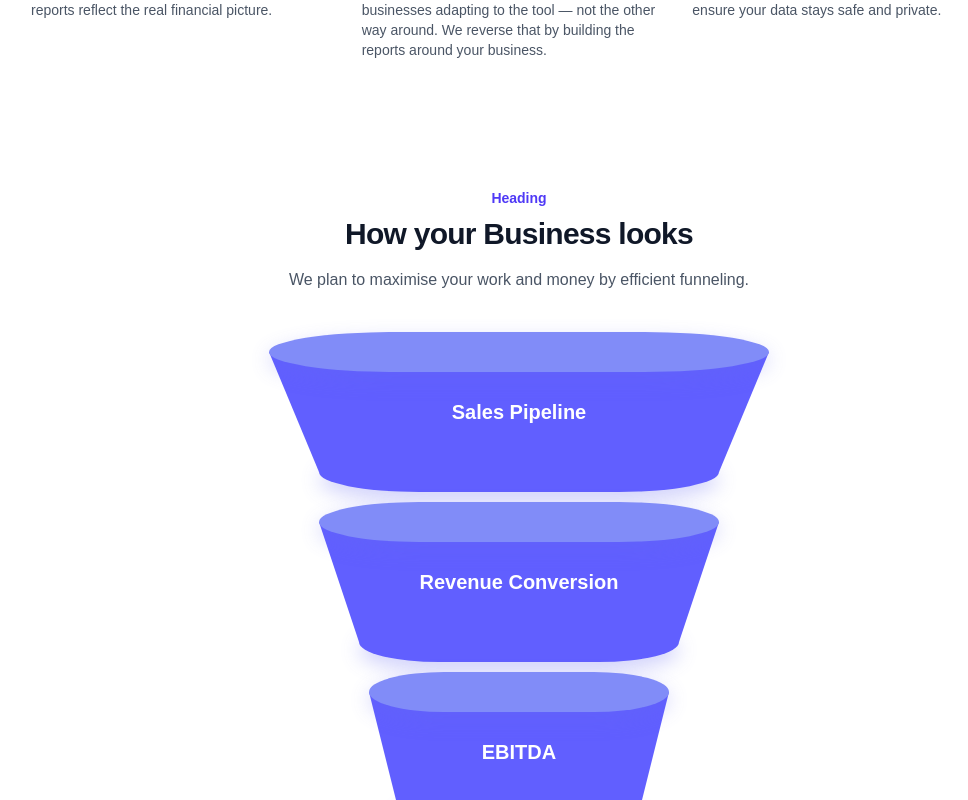
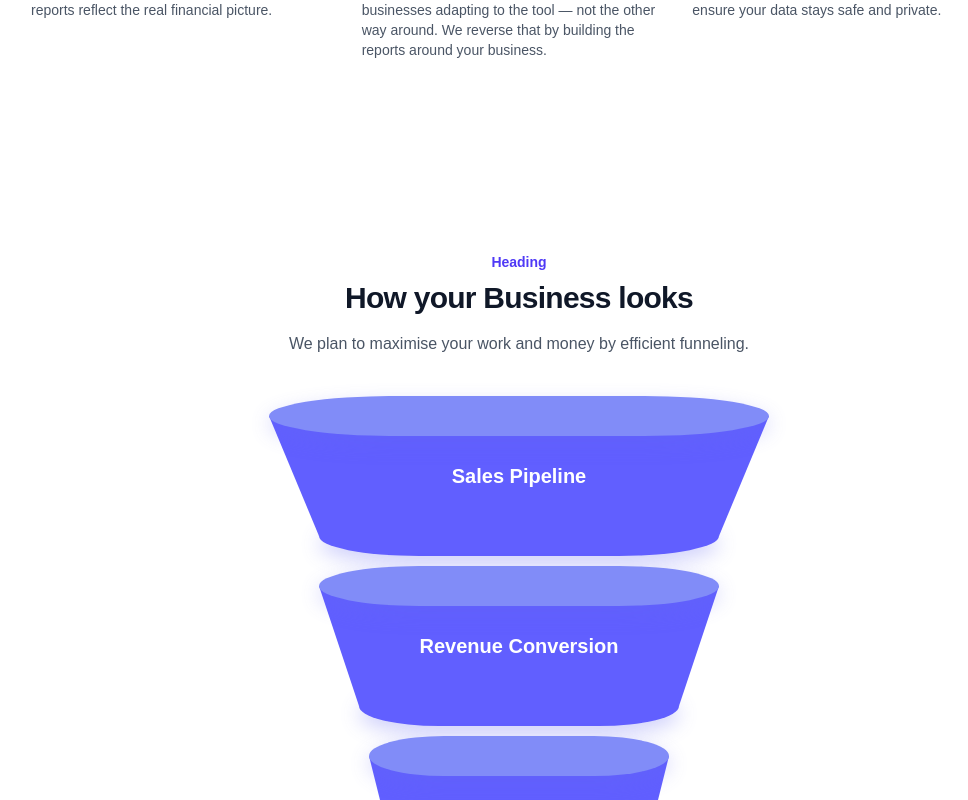
Before and after one commit to BYK-Oxford/byk-website, a Next.js app: page /home in a window 1280 px wide. Shown: the part 2460-3260 px from the top of the page, without its empty margins (121-1089 px from the left). Built offline with nearby package versions, Linux system fonts and the light colour scheme.

Commit message:
updating funnel and map together

```diff
--- a/src/app/home/components/funnel.tsx
+++ b/src/app/home/components/funnel.tsx
@@ -68,12 +68,8 @@ export default function Funnel() {
   const sizes = [50, 80, 100];
   return (
     <div className="bg-white py-12 sm:py-16">
-      <div className="mx-auto max-w-5xl px-4 lg:px-6">
       <div className="mx-auto max-w-xl text-center mb-10">
-          <h2
-            ref={headingRef}
-            className="text-sm font-semibold text-indigo-600"
-          >
+        <h2 ref={headingRef} className="text-sm font-semibold text-indigo-600">
           Heading
         </h2>
         <p
@@ -335,6 +331,5 @@ export default function Funnel() {
         </div>
       </div>
     </div>
-    </div>
   );
 }
--- a/src/app/home/components/funnelBody.tsx
+++ b/src/app/home/components/funnelBody.tsx
@@ -0,0 +1,23 @@
+import Funnel from "@/app/home/components/funnel";
+import WorldMap from "@/app/home/components/map";
+
+export default function FunnelBody() {
+  return (
+    <div className="bg-white py-12 sm:py-16">
+      <div className="w-full max-w-7xl mx-auto px-4 flex justify-between items-center">
+        {/* Left empty space */}
+        <div className="flex-1" />
+
+        {/* Funnel centered */}
+        <div className="flex-1 flex justify-center">
+          <Funnel />
+        </div>
+
+        {/* Map aligned right */}
+        <div className="flex-1 flex justify-end">
+          <WorldMap />
+        </div>
+      </div>
+    </div>
+  );
+}
--- a/src/app/home/page.tsx
+++ b/src/app/home/page.tsx
@@ -4,18 +4,16 @@ import React from "react";
 import Hero from "@/app/home/components/hero";
 import Stats from "@/app/home/components/stats";
 import Screen from "@/app/home/components/screen";
-import WorldMap from "@/app/home/components/map";
 import Contact from "@/app/home/components/contact";
-import Funnel from "@/app/home/components/funnel";
+import FunnelBody from "@/app/home/components/funnelBody";
 
 export default function Home() {
   return (
     <div>
-      <WorldMap />
       <Hero />
       <Stats />
       <Screen />
-      <Funnel />
+      <FunnelBody />
       <Contact />
     </div>
   );
```
Lines whose indentation alone changed are shown as unchanged.
